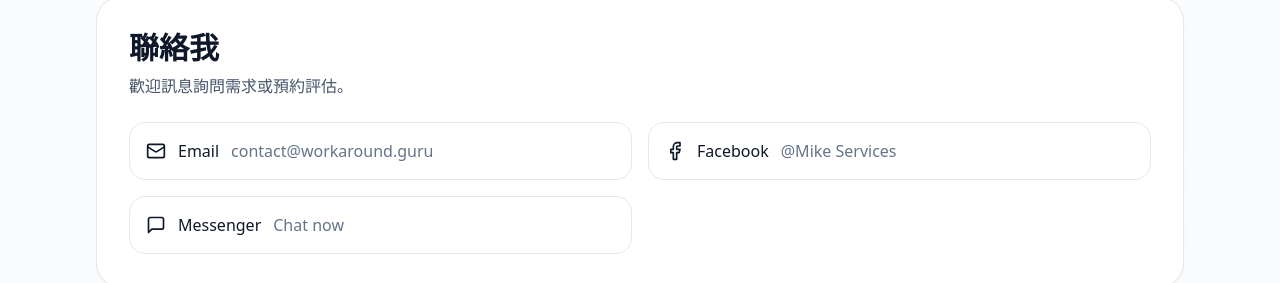
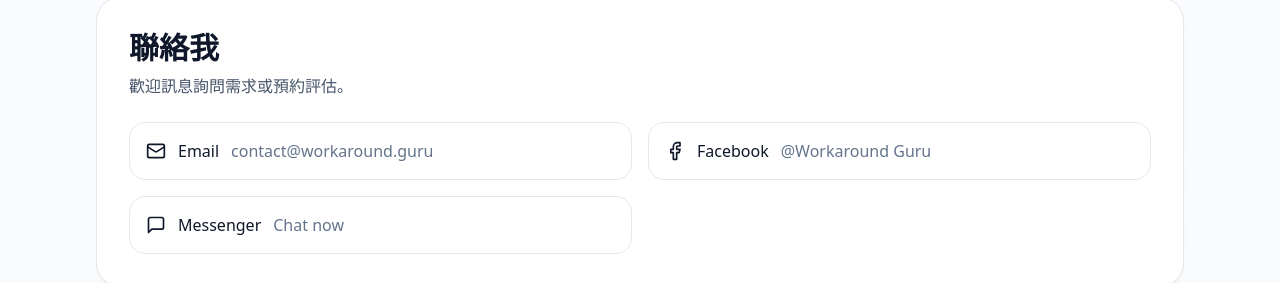
Before and after one commit to MTL138/mike-services-site, a React (Vite) app in the folder mike-services-site/: page / in a window 1280 px wide. Shown: the part 1852-2135 px from the top of the page. Built offline with nearby package versions, Linux system fonts and the light colour scheme.

Commit message:
Update App.tsx

```diff
--- a/mike-services-site/src/App.tsx
+++ b/mike-services-site/src/App.tsx
@@ -238,7 +238,7 @@
             >
               <Facebook className="size-5" />
               <span className="font-medium">Facebook</span>
-              <span className="text-slate-500">@Mike Services</span>
+              <span className="text-slate-500">@Workaround Guru</span>
             </a>
             <a
               className="rounded-2xl border p-4 hover:bg-slate-50 flex items-center gap-3"
```
